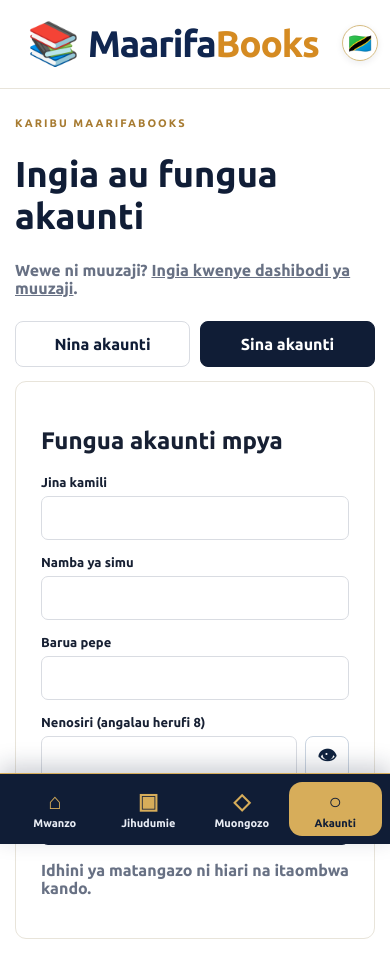
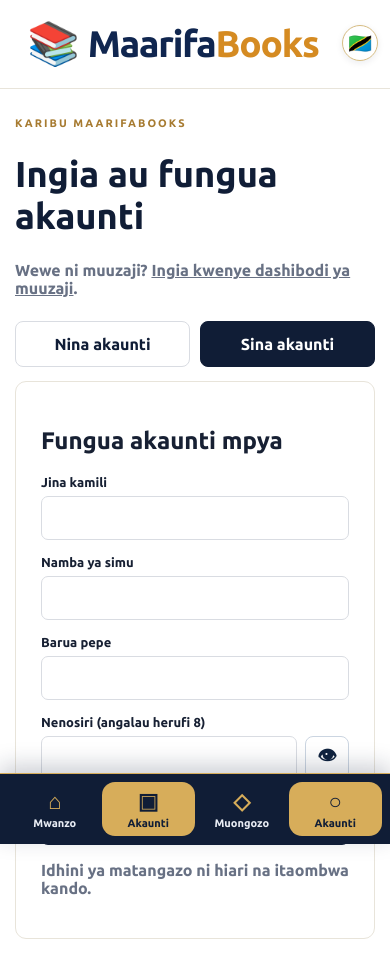
Before and after one commit to baruatata/Maarifa-books, a Next.js app: page /ingia in a window 390 px wide. Shown: the top 978 px of the page. Built offline with nearby package versions, Linux system fonts and the light colour scheme; no server answers.

Commit message:
Route mobile navigation to the correct account area

```diff
--- a/components/mobile-app-nav.tsx
+++ b/components/mobile-app-nav.tsx
@@ -4,22 +4,29 @@ import Link from "next/link";
 import { usePathname } from "next/navigation";
 import { useLanguage } from "@/components/language-provider";
 
-const items = [
-  { href: "/", sw: "Mwanzo", en: "Home", icon: "⌂", exact: true },
-  { href: "/dashboard/jihudumie", sw: "Jihudumie", en: "My account", icon: "▣" },
-  { href: "/mafunzo", sw: "Muongozo", en: "Guide", icon: "◇" },
-  { href: "/ingia?next=%2Fdashboard", sw: "Akaunti", en: "Account", icon: "○" },
-];
+type MobileAppNavProps = {
+  accountHref: string;
+  accountLabelSw: string;
+  accountLabelEn: string;
+};
 
-export function MobileAppNav() {
+export function MobileAppNav({ accountHref, accountLabelSw, accountLabelEn }: MobileAppNavProps) {
   const pathname = usePathname();
   const { en } = useLanguage();
+  const items = [
+    { href: "/", sw: "Mwanzo", en: "Home", icon: "⌂", exact: true },
+    { href: accountHref, sw: accountLabelSw, en: accountLabelEn, icon: "▣" },
+    { href: "/mafunzo", sw: "Muongozo", en: "Guide", icon: "◇" },
+    { href: accountHref, sw: "Akaunti", en: "Account", icon: "○" },
+  ];
+
   return (
     <nav className="mobile-app-nav" aria-label={en ? "App navigation" : "Menyu ya app"}>
-      {items.map((item) => {
-        const active = item.exact ? pathname === "/" : item.href.startsWith("/#") ? pathname === "/" : pathname.startsWith(item.href.split("?")[0]);
+      {items.map((item, index) => {
+        const destination = item.href.split("?")[0];
+        const active = item.exact ? pathname === "/" : pathname === destination || pathname.startsWith(destination + "/");
         return (
-          <Link className={active ? "mobile-app-nav-item active" : "mobile-app-nav-item"} href={item.href} key={item.href} aria-current={active ? "page" : undefined}>
+          <Link className={active ? "mobile-app-nav-item active" : "mobile-app-nav-item"} href={item.href} key={index} aria-current={active ? "page" : undefined}>
             <span className="mobile-app-nav-icon" aria-hidden="true">{item.icon}</span>
             <span>{en ? item.en : item.sw}</span>
           </Link>
```
